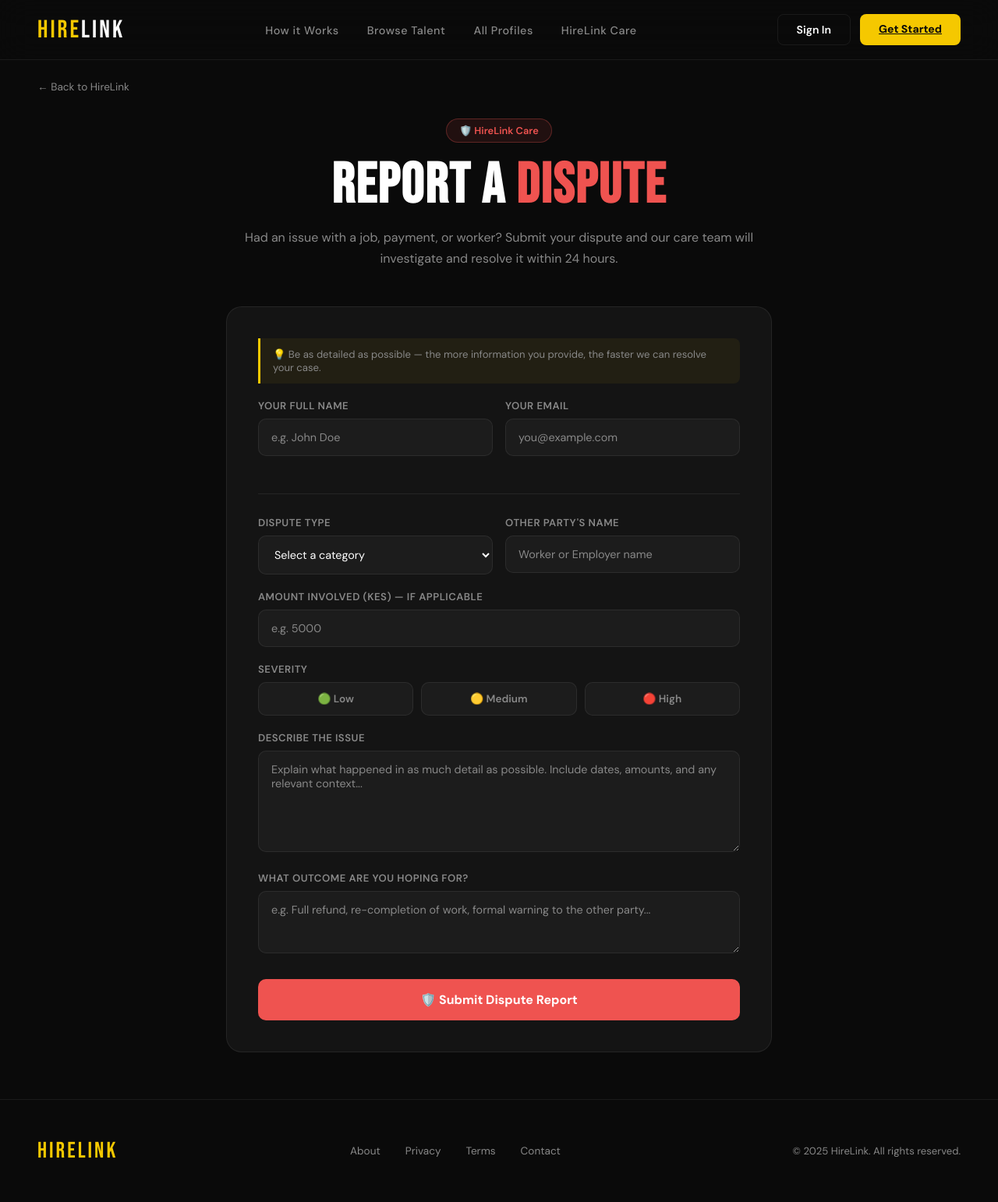
After one commit to shenron612/project, a Django app: page /report-dispute/ in a window 1280 px wide. The commit adds this page. Shown: the whole page at 78% size. Run offline with Django 4.2, Linux system fonts and the light colour scheme.

Commit message:
sixth commit

```diff
--- a/hirelink/urls.py
+++ b/hirelink/urls.py
@@ -17,5 +17,6 @@
     path('contact/', views.contact, name='contact'),
     path('careers/', views.careers, name='careers'),
     path('privacy/', views.privacy, name='privacy'),
-
+    path('hirelink-care/', views.hirelink_care, name='hirelink_care'),
+    path('report-dispute/', views.report_dispute, name='report_dispute'),
 ]
--- a/skillsync/templates/dashboard.html
+++ b/skillsync/templates/dashboard.html
@@ -209,8 +209,8 @@
       <p>Need help? Report disputes, resolve conflicts, and get professional support from our dedicated care team.</p>
     </div>
     <div class="care-actions">
-      <button class="btn-black">Report a Dispute</button>
-      <button class="btn-black" style="background:rgba(0,0,0,0.15);color:#000;border:2px solid rgba(0,0,0,0.2);">Learn More</button>
+      <a href="/report-dispute/" class="btn-black" style="text-decoration:none;">Report a Dispute</a>
+      <a href="/hirelink-care/" class="btn-black" style="text-decoration:none;background:rgba(0,0,0,0.15);color:#000;border:2px solid rgba(0,0,0,0.2);">Learn More</a>
     </div>
   </div>
 </section>
--- /dev/null
+++ b/skillsync/templates/report_dispute.html
@@ -0,0 +1,369 @@
+<!DOCTYPE html>
+<html lang="en">
+<head>
+<meta charset="UTF-8"/>
+<meta name="viewport" content="width=device-width, initial-scale=1.0"/>
+<title>HireLink – Report a Dispute</title>
+<link href="https://fonts.googleapis.com/css2?family=Bebas+Neue&family=DM+Sans:wght@300;400;500;600;700&display=swap" rel="stylesheet"/>
+{% load static %}
+<link rel="stylesheet" href="{% static 'css/main.css' %}">
+<style>
+  .dispute-page {
+    min-height: 100vh;
+    padding: 100px 48px 60px;
+    background: var(--black);
+  }
+
+  .dispute-header {
+    max-width: 700px;
+    margin: 0 auto 48px;
+    text-align: center;
+  }
+
+  .dispute-header .badge {
+    display: inline-flex; align-items: center; gap: 8px;
+    background: rgba(239,83,80,0.1);
+    border: 1px solid rgba(239,83,80,0.3);
+    padding: 6px 16px; border-radius: 100px;
+    font-size: 0.8rem; color: #ef5350;
+    font-weight: 600; margin-bottom: 20px;
+  }
+
+  .dispute-header h1 {
+    font-family: 'Bebas Neue', sans-serif;
+    font-size: clamp(2.5rem, 6vw, 4.5rem);
+    letter-spacing: 2px; line-height: 1;
+    margin-bottom: 16px;
+  }
+
+  .dispute-header h1 span { color: #ef5350; }
+
+  .dispute-header p {
+    color: var(--muted); font-size: 1rem; line-height: 1.7;
+  }
+
+  .dispute-card {
+    max-width: 700px;
+    margin: 0 auto;
+    background: var(--dark);
+    border: 1px solid var(--border);
+    border-radius: 20px;
+    padding: 40px;
+  }
+
+  .dispute-form .form-row {
+    display: grid;
+    grid-template-columns: 1fr 1fr;
+    gap: 16px;
+  }
+
+  .dispute-form .form-group {
+    margin-bottom: 20px;
+  }
+
+  .dispute-form label {
+    display: block;
+    font-size: 0.82rem;
+    font-weight: 600;
+    color: var(--muted);
+    margin-bottom: 8px;
+    letter-spacing: 0.5px;
+    text-transform: uppercase;
+  }
+
+  .dispute-form input,
+  .dispute-form select,
+  .dispute-form textarea {
+    width: 100%;
+    padding: 14px 16px;
+    border-radius: 10px;
+    background: var(--card);
+    border: 1px solid var(--border);
+    color: var(--white);
+    font-family: 'DM Sans', sans-serif;
+    font-size: 0.9rem;
+    outline: none;
+    transition: border-color 0.2s;
+    box-sizing: border-box;
+  }
+
+  .dispute-form input:focus,
+  .dispute-form select:focus,
+  .dispute-form textarea:focus {
+    border-color: #ef5350;
+  }
+
+  .dispute-form input::placeholder,
+  .dispute-form textarea::placeholder {
+    color: var(--muted);
+  }
+
+  .dispute-form select option {
+    background: var(--card);
+    color: var(--white);
+  }
+
+  .dispute-form textarea {
+    resize: vertical;
+    min-height: 130px;
+  }
+
+  .severity-picker {
+    display: flex;
+    gap: 10px;
+    flex-wrap: wrap;
+  }
+
+  .severity-btn {
+    flex: 1;
+    min-width: 100px;
+    padding: 12px 16px;
+    border-radius: 10px;
+    border: 1px solid var(--border);
+    background: var(--card);
+    color: var(--muted);
+    font-family: 'DM Sans', sans-serif;
+    font-size: 0.85rem;
+    font-weight: 600;
+    cursor: pointer;
+    transition: all 0.2s;
+    text-align: center;
+  }
+
+  .severity-btn:hover { border-color: var(--yellow); color: var(--white); }
+  .severity-btn.low.selected    { background: rgba(76,175,80,0.15); color: #4caf50; border-color: #4caf50; }
+  .severity-btn.medium.selected { background: rgba(255,152,0,0.15); color: #ff9800; border-color: #ff9800; }
+  .severity-btn.high.selected   { background: rgba(239,83,80,0.15); color: #ef5350; border-color: #ef5350; }
+
+  .btn-submit-dispute {
+    width: 100%;
+    padding: 16px;
+    border-radius: 10px;
+    background: #ef5350;
+    color: #fff;
+    font-family: 'DM Sans', sans-serif;
+    font-size: 1rem;
+    font-weight: 700;
+    border: none;
+    cursor: pointer;
+    transition: all 0.2s;
+    margin-top: 8px;
+  }
+
+  .btn-submit-dispute:hover { background: #c62828; transform: translateY(-1px); }
+  .btn-submit-dispute:disabled { background: #555; cursor: not-allowed; transform: none; }
+
+  .status-msg {
+    margin-top: 16px;
+    padding: 14px 18px;
+    border-radius: 10px;
+    font-size: 0.9rem;
+    font-weight: 600;
+    text-align: center;
+    display: none;
+  }
+
+  .status-msg.success { background: rgba(76,175,80,0.15); color: #4caf50; display: block; }
+  .status-msg.error   { background: rgba(239,83,80,0.15); color: #ef5350; display: block; }
+
+  .back-link {
+    display: inline-flex; align-items: center; gap: 6px;
+    color: var(--muted); text-decoration: none;
+    font-size: 0.85rem; transition: color 0.2s;
+    margin-bottom: 32px;
+  }
+  .back-link:hover { color: var(--white); }
+
+  .divider {
+    border: none;
+    border-top: 1px solid var(--border);
+    margin: 28px 0;
+  }
+
+  .section-hint {
+    font-size: 0.82rem;
+    color: var(--muted);
+    margin-bottom: 20px;
+    padding: 12px 16px;
+    background: rgba(245,200,0,0.06);
+    border-left: 3px solid var(--yellow);
+    border-radius: 0 8px 8px 0;
+  }
+
+  @media (max-width: 768px) {
+    .dispute-page { padding: 90px 20px 40px; }
+    .dispute-card { padding: 24px 20px; }
+    .dispute-form .form-row { grid-template-columns: 1fr; }
+  }
+</style>
+</head>
+<body>
+
+<!-- NAV -->
+<nav>
+  <a class="logo" href="/">Hire<span>Link</span></a>
+  <ul class="nav-links">
+    <li><a href="/#how">How it Works</a></li>
+    <li><a href="/#browse">Browse Talent</a></li>
+    <li><a href="/#all-profiles">All Profiles</a></li>
+    <li><a href="/hirelink-care/">HireLink Care</a></li>
+  </ul>
+  <div class="nav-cta">
+    {% if user.is_authenticated %}
+      <div style="display:flex;flex-direction:column;align-items:flex-end;gap:4px;">
+        <span style="font-size:0.85rem;font-weight:600;color:#f5c518;">👋 {{ user.full_name }}</span>
+        <a href="/logout/" class="btn-outline" style="font-size:0.78rem;padding:4px 14px;">Logout</a>
+      </div>
+    {% else %}
+      <a href="/" class="btn-outline">Sign In</a>
+      <a href="/" class="btn-yellow">Get Started</a>
+    {% endif %}
+  </div>
+</nav>
+
+<div class="dispute-page">
+  <a href="/" class="back-link">← Back to HireLink</a>
+
+  <div class="dispute-header">
+    <div class="badge">🛡️ HireLink Care</div>
+    <h1>REPORT A <span>DISPUTE</span></h1>
+    <p>Had an issue with a job, payment, or worker? Submit your dispute and our care team will investigate and resolve it within 24 hours.</p>
+  </div>
+
+  <div class="dispute-card">
+    <div class="section-hint">
+      💡 Be as detailed as possible — the more information you provide, the faster we can resolve your case.
+    </div>
+
+    <div class="dispute-form">
+      <!-- Personal Info -->
+      <div class="form-row">
+        <div class="form-group">
+          <label>Your Full Name</label>
+          <input type="text" id="dispName" placeholder="e.g. John Doe"
+            value="{% if user.is_authenticated %}{{ user.full_name }}{% endif %}"/>
+        </div>
+        <div class="form-group">
+          <label>Your Email</label>
+          <input type="email" id="dispEmail" placeholder="you@example.com"
+            value="{% if user.is_authenticated %}{{ user.email }}{% endif %}"/>
+        </div>
+      </div>
+
+      <hr class="divider"/>
+
+      <!-- Dispute Info -->
+      <div class="form-row">
+        <div class="form-group">
+          <label>Dispute Type</label>
+          <select id="dispType">
+            <option value="">Select a category</option>
+            <option>Payment not received</option>
+            <option>Work not completed</option>
+            <option>Poor quality of work</option>
+            <option>Unprofessional behaviour</option>
+            <option>Scam / Fraud</option>
+            <option>Overcharging</option>
+            <option>Other</option>
+          </select>
+        </div>
+        <div class="form-group">
+          <label>Other Party's Name</label>
+          <input type="text" id="dispOther" placeholder="Worker or Employer name"/>
+        </div>
+      </div>
+
+      <div class="form-group">
+        <label>Amount Involved (KES) — if applicable</label>
+        <input type="number" id="dispAmount" placeholder="e.g. 5000" min="0"/>
+      </div>
+
+      <div class="form-group">
+        <label>Severity</label>
+        <div class="severity-picker">
+          <button type="button" class="severity-btn low"    onclick="setSeverity('low')">🟢 Low</button>
+          <button type="button" class="severity-btn medium" onclick="setSeverity('medium')">🟡 Medium</button>
+          <button type="button" class="severity-btn high"   onclick="setSeverity('high')">🔴 High</button>
+        </div>
+        <input type="hidden" id="dispSeverity"/>
+      </div>
+
+      <div class="form-group">
+        <label>Describe the Issue</label>
+        <textarea id="dispDescription" placeholder="Explain what happened in as much detail as possible. Include dates, amounts, and any relevant context..."></textarea>
+      </div>
+
+      <div class="form-group">
+        <label>What outcome are you hoping for?</label>
+        <textarea id="dispOutcome" placeholder="e.g. Full refund, re-completion of work, formal warning to the other party..." style="min-height:80px;"></textarea>
+      </div>
+
+      <button class="btn-submit-dispute" id="submitDispute" onclick="submitDispute()">
+        🛡️ Submit Dispute Report
+      </button>
+
+      <div class="status-msg" id="disputeStatus"></div>
+    </div>
+  </div>
+</div>
+
+<!-- FOOTER -->
+<footer>
+  <div class="footer-logo">HireLink</div>
+  <div class="footer-links">
+    <a href="#">About</a><a href="#">Privacy</a><a href="#">Terms</a><a href="#">Contact</a>
+  </div>
+  <div class="footer-copy">© 2025 HireLink. All rights reserved.</div>
+</footer>
+
+<script>
+let selectedSeverity = '';
+
+function setSeverity(level) {
+  selectedSeverity = level;
+  document.getElementById('dispSeverity').value = level;
+  document.querySelectorAll('.severity-btn').forEach(b => b.classList.remove('selected'));
+  document.querySelector(`.severity-btn.${level}`).classList.add('selected');
+}
+
+function getCookie(name) {
+  let v = null;
+  document.cookie.split(';').forEach(c => {
+    const t = c.trim();
+    if (t.startsWith(name + '=')) v = decodeURIComponent(t.slice(name.length + 1));
+  });
+  return v;
+}
+
+async function submitDispute() {
+  const name        = document.getElementById('dispName').value.trim();
+  const email       = document.getElementById('dispEmail').value.trim();
+  const type        = document.getElementById('dispType').value;
+  const other       = document.getElementById('dispOther').value.trim();
+  const description = document.getElementById('dispDescription').value.trim();
+  const outcome     = document.getElementById('dispOutcome').value.trim();
+  const status      = document.getElementById('disputeStatus');
+  const btn         = document.getElementById('submitDispute');
+
+  status.className   = 'status-msg';
+  status.textContent = '';
+
+  if (!name || !email || !type || !other || !description) {
+    status.className   = 'status-msg error';
+    status.textContent = '⚠️ Please fill in all required fields.';
+    return;
+  }
+
+  btn.disabled     = true;
+  btn.textContent  = 'Submitting...';
+
+  // Simulate submission (replace with real API call if needed)
+  await new Promise(r => setTimeout(r, 1200));
+
+  status.className   = 'status-msg success';
+  status.textContent = '✅ Your dispute has been submitted! Our care team will contact you within 24 hours.';
+  btn.textContent    = '✅ Submitted';
+}
+</script>
+</body>
+</html>
--- a/skillsync/views.py
+++ b/skillsync/views.py
@@ -211,3 +211,9 @@
 
 def privacy(request):
     return render(request, 'privacy.html')
+
+def report_dispute(request):
+    return render(request, 'report_dispute.html', {'user': request.user})
+
+def hirelink_care(request):
+    return render(request, 'hirelink_care.html', {'user': request.user})
```
Also changed, not shown: skillsync/templates/hirelink_care.html (added, +368 -0 lines), db.sqlite3.
